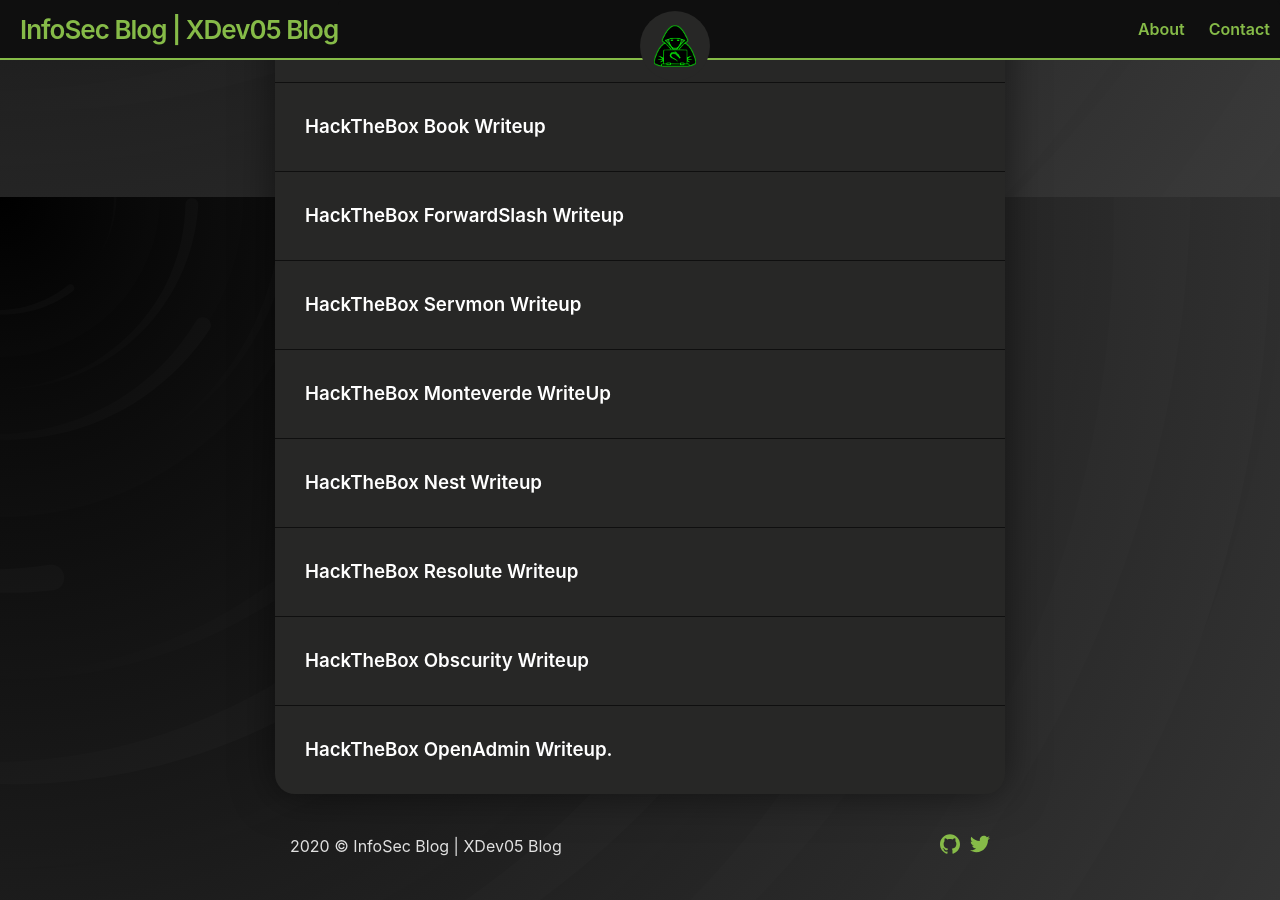
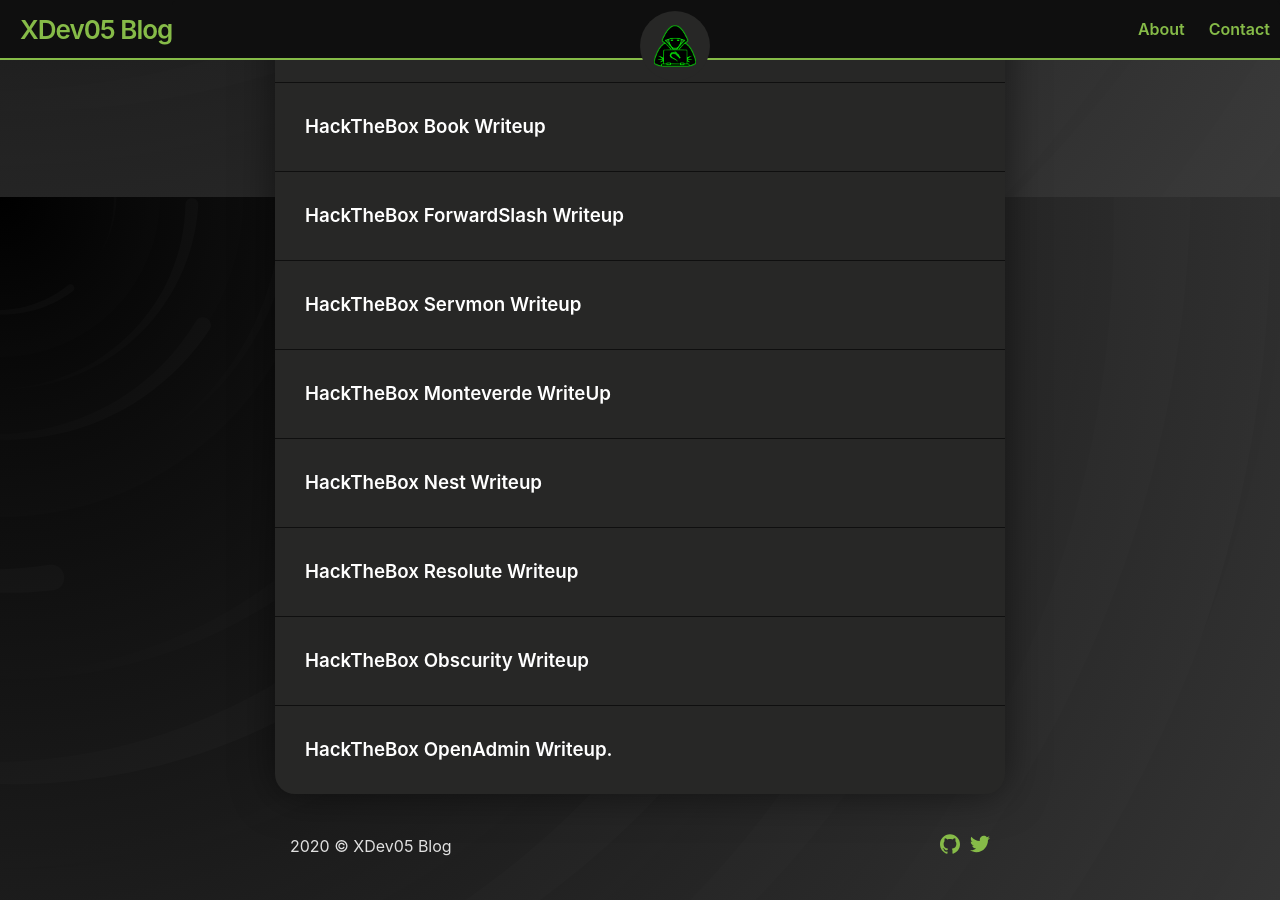
Before and after one commit to elhadadx/0Xelhadadx.github.io, a Jekyll site: the page built from index.md, in a window 1280 px wide and 900 px high, scrolled down 763 px. Built offline with Jekyll 4.4.1, drawn with Linux system fonts in a browser that asks for light colours.

Commit message:
Update _config.yml

```diff
--- a/_config.yml
+++ b/_config.yml
@@ -1,4 +1,4 @@
-title: InfoSec Blog | XDev05 Blog
+title: XDev05 Blog
 iconURL: assets/paybackgreenlogo.png
 theme: jekyll-theme-leaf
 
```
